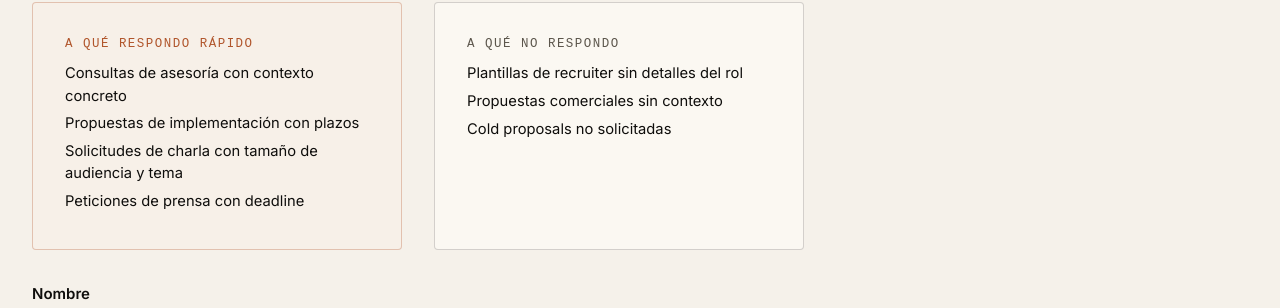
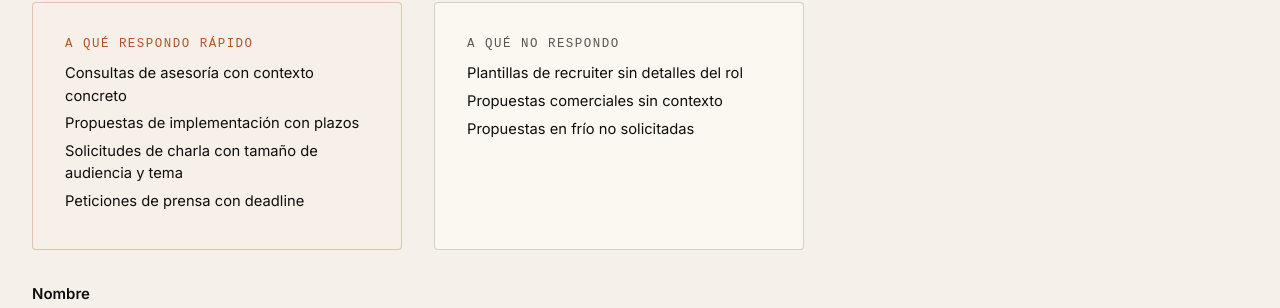
Before and after one commit to Amloii/amloii.github.io, a Jekyll site: the page built from es/contacto.md, in a window 1280 px wide and 900 px high. Shown: the part 359-667 px from the top of the window. Built offline with Jekyll 4.4.1, drawn with Linux system fonts in a browser that asks for light colours; some web fonts are replaced.

Commit message:
i18n(es): audit pass — translate 'Highlight' to 'Métrica destacada' and minor fixes
Also translates 'Cold proposals no solicitadas' to 'Propuestas en frío no solicitadas'
in es.contact.no_unsolicited (hybrid EN/ES phrase).

Co-Authored-By: Claude Sonnet 4.6 <noreply@anthropic.com>

```diff
--- a/_data/i18n.yml
+++ b/_data/i18n.yml
@@ -174,7 +174,7 @@ es:
     outcomes: Resultados
     stack: Stack
     role: Rol
-    metric: Highlight
+    metric: Métrica destacada
     links: Enlaces
     related_posts: Escritos relacionados
     case_study_label: "Caso de estudio"
@@ -236,7 +236,7 @@ es:
     yes_press: Peticiones de prensa con deadline
     no_recruiter: Plantillas de recruiter sin detalles del rol
     no_vendor: Propuestas comerciales sin contexto
-    no_unsolicited: Cold proposals no solicitadas
+    no_unsolicited: Propuestas en frío no solicitadas
   error:
     title_404: "404 · Has salido del índice de recuperación"
     lead_404: "La página a la que has llegado no está en ningún feed que esté corriendo. Te llevo a un ancla conocido."
```
